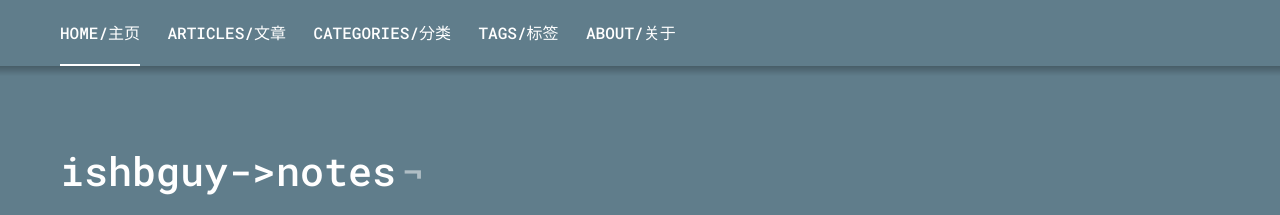
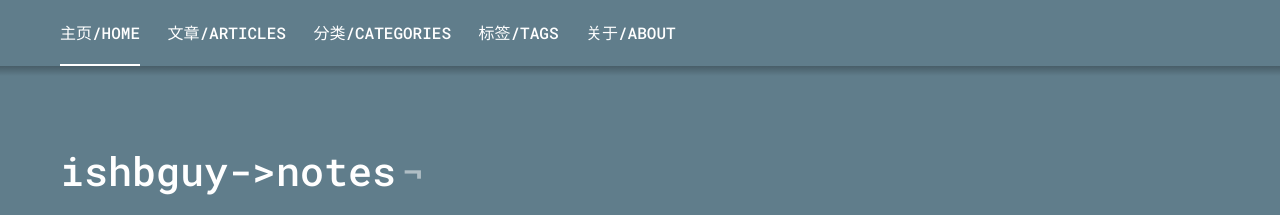
Before and after one commit to ishbguy/ishbguy.github.io, a Jekyll site: the page built from index.md, in a window 1280 px wide and 900 px high. Shown: the top 215 px of the window. Built offline with Jekyll 4.4.1, drawn with Linux system fonts in a browser that asks for light colours.

Commit message:
update navigator style

```diff
--- a/_includes/navigation.html
+++ b/_includes/navigation.html
@@ -1,9 +1,9 @@
-<nav class="c-navigation {% if site.fixedNav == 'true' %}is-fixed{% endif %}">
+<nav class="c-navigation {% if site.fixedNav == 'false' %}is-fixed{% endif %}">
   <div class="c-navigation__container u-container">
-    <a class="c-navigation__item {% if page.url == '/' %}is-active{% endif %}" href="{{ "/" | prepend: site.baseurl }}">Home/主页</a>
-    <a class="c-navigation__item {% if page.url == '/articles/' %}is-active{% endif %}" href="{{ "/articles/" | prepend: site.baseurl }}">Articles/文章</a>
-    <a class="c-navigation__item {% if page.url == '/categories/' %}is-active{% endif %}" href="{{ "/categories/" | prepend: site.baseurl }}">Categories/分类</a>
-    <a class="c-navigation__item {% if page.url == '/tags/' %}is-active{% endif %}" href="{{ "/tags/" | prepend: site.baseurl }}">Tags/标签</a>
-    <a class="c-navigation__item {% if page.url == '/about/' %}is-active{% endif %}" href="{{ "/about/" | prepend: site.baseurl }}">About/关于</a>
+    <a class="c-navigation__item {% if page.url == '/' %}is-active{% endif %}" href="{{ "/" | prepend: site.baseurl }}">主页/Home</a>
+    <a class="c-navigation__item {% if page.url == '/articles/' %}is-active{% endif %}" href="{{ "/articles/" | prepend: site.baseurl }}">文章/Articles</a>
+    <a class="c-navigation__item {% if page.url == '/categories/' %}is-active{% endif %}" href="{{ "/categories/" | prepend: site.baseurl }}">分类/Categories</a>
+    <a class="c-navigation__item {% if page.url == '/tags/' %}is-active{% endif %}" href="{{ "/tags/" | prepend: site.baseurl }}">标签/Tags</a>
+    <a class="c-navigation__item {% if page.url == '/about/' %}is-active{% endif %}" href="{{ "/about/" | prepend: site.baseurl }}">关于/About</a>
   </div>
 </nav>
```
